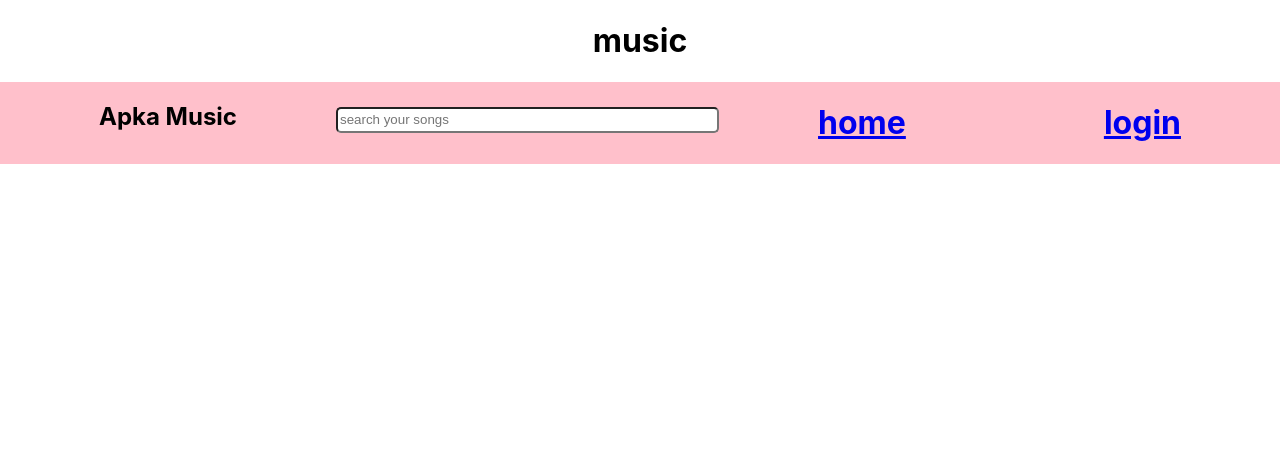
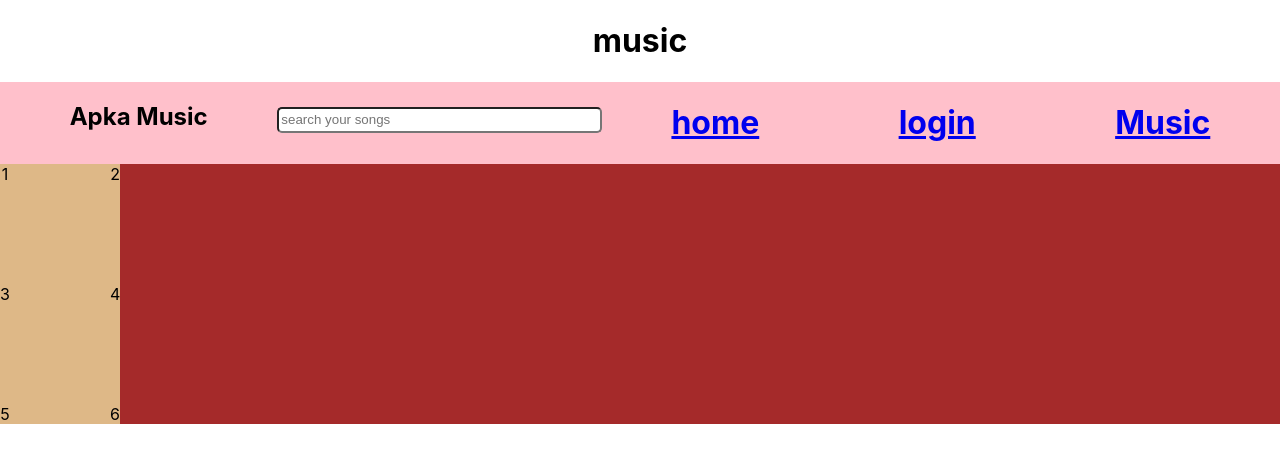
Before and after one commit to yash-ga/musicPlayer, a React (Create React App) app in the folder mymusic/: page /music in a window 1280 px wide. Shown: the top 462 px of the page. Built offline with nearby package versions, Linux system fonts and the light colour scheme.

Commit message:
my music in progress

```diff
--- a/mymusic/src/App.css
+++ b/mymusic/src/App.css
@@ -5,7 +5,7 @@
 .navbar{
   background-color: pink;
   display:grid;
-  grid-template-columns: auto auto auto auto;
+  grid-template-columns: auto auto auto auto auto;
   grid-template-rows: auto;
 
 }
--- a/mymusic/src/App.js
+++ b/mymusic/src/App.js
@@ -4,6 +4,7 @@ import {Route,Switch} from "react-router-dom"
 import { Home } from './components/Home';
 import { Navbar } from './components/Navbar';
 import { Login } from './components/Login';
+import { Music } from './components/Music';
 
 function App() {
   return (
@@ -13,6 +14,7 @@ function App() {
       <Switch>
       <Route exact path="/"><Home/></Route>
       <Route exact path="/login"><Login/></Route>
+      <Route exact path="/music"><Music/></Route>
       </Switch>
 
 
--- /dev/null
+++ b/mymusic/src/components/Music.jsx
@@ -0,0 +1,20 @@
+import "./music.css"
+export const Music=()=>{
+    return(
+        <div>
+
+        <div className="main">
+        <div className="cont">
+            <div>1</div>
+            <div>2</div>
+            <div>3</div>
+            <div>4</div>
+            <div>5</div>
+            <div>6</div>
+
+        </div>
+
+        </div>
+        </div>
+    )
+}
--- a/mymusic/src/components/Navbar.jsx
+++ b/mymusic/src/components/Navbar.jsx
@@ -10,6 +10,9 @@ export const Navbar = () => {
       <h1>
         <Link to="/login">login</Link>
       </h1>
+      <h1>
+        <Link to="/music">Music</Link>
+      </h1>
     </div>
   );
 };
--- /dev/null
+++ b/mymusic/src/components/music.css
@@ -0,0 +1,14 @@
+.main{
+    background-color: brown;
+    width: 100%;
+    display: flex;
+}
+.cont{
+    /* display: flex; */
+    display: grid;
+    grid-template-columns: auto auto;
+    grid-template-rows: auto;
+    grid-gap: 100px;
+    background-color: burlywood;
+
+}
```
Also changed, not shown: mymusic/src/Music.jsx (deleted, +0 -7 lines).
